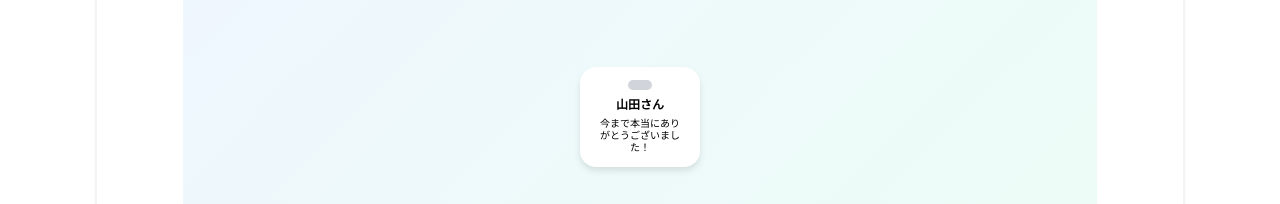
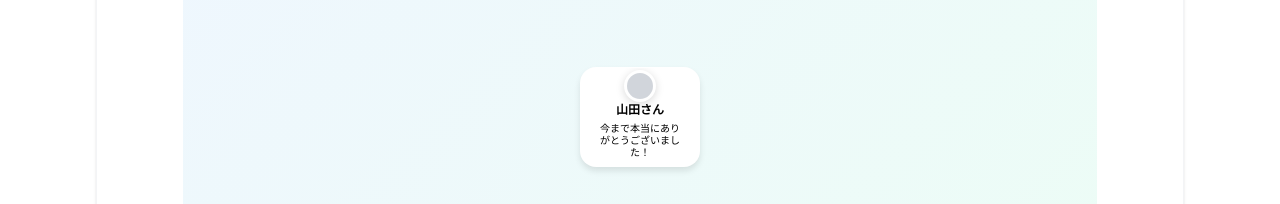
Before and after one commit to takumitennis/okurun, a Next.js app: page /share/1 in a window 1280 px wide. Shown: the part 448-652 px from the top of the page. Built offline with nearby package versions, Linux system fonts and the light colour scheme.

Commit message:
feat(ui): make photos circular and overlap message cards with white border and shadow

```diff
--- a/components/board/BoardPreview.tsx
+++ b/components/board/BoardPreview.tsx
@@ -166,24 +166,41 @@ export default function BoardPreview({
           {/* カードデザインがある場合は薄いオーバーレイ */}
           {localCardSrc && <div className="absolute inset-0" style={{ backgroundColor: 'rgba(255,255,255,0.8)' }} />}
 
-          <div className="relative z-10 w-full h-full flex flex-col items-center justify-center">
+          <div className="relative z-10 w-full h-full flex flex-col items-center justify-center" style={{ paddingTop: '20px' }}>
             {mounted && localPhoto ? (
-              <img src={localPhoto} alt="" className="rounded-full object-cover mb-2" style={{
-                height: `${AVATAR_SIZE}px`,
-                width: `${AVATAR_SIZE}px`
-              }} />
+              <img
+                src={localPhoto}
+                alt=""
+                className="rounded-full object-cover mb-2"
+                style={{
+                  height: `${AVATAR_SIZE + 8}px`,
+                  width: `${AVATAR_SIZE + 8}px`,
+                  border: '3px solid white',
+                  boxShadow: '0 2px 8px rgba(0, 0, 0, 0.15)',
+                  position: 'absolute',
+                  top: '-10px'
+                }}
+              />
             ) : (
-              <div className="rounded-full mb-2" style={{
-                height: `${AVATAR_SIZE}px`,
-                width: `${AVATAR_SIZE}px`,
-                backgroundColor: '#d1d5db'
-              }} />
+              <div
+                className="rounded-full mb-2"
+                style={{
+                  height: `${AVATAR_SIZE + 8}px`,
+                  width: `${AVATAR_SIZE + 8}px`,
+                  backgroundColor: '#d1d5db',
+                  border: '3px solid white',
+                  boxShadow: '0 2px 8px rgba(0, 0, 0, 0.15)',
+                  position: 'absolute',
+                  top: '-10px'
+                }}
+              />
             )}
             <div className="font-semibold text-center mb-1 px-1" style={{
               color: '#000000',
               lineHeight: '1.3',
               wordBreak: 'break-all',
-              fontSize: `${FONT_SIZE_NAME}px`
+              fontSize: `${FONT_SIZE_NAME}px`,
+              marginTop: '8px'
             }}>
               {localRecipient}
             </div>
@@ -217,18 +234,34 @@ export default function BoardPreview({
             {/* カードデザインがある場合は薄いオーバーレイ */}
             {localCardSrc && <div className="absolute inset-0" style={{ backgroundColor: 'rgba(255,255,255,0.8)' }} />}
 
-            <div className="relative z-10 w-full h-full flex flex-col items-center justify-center">
+            <div className="relative z-10 w-full h-full flex flex-col items-center justify-center" style={{ paddingTop: '20px' }}>
               {message.photo ? (
-                <img src={message.photo} alt="" className="rounded-full object-cover mb-2" style={{
-                  height: `${AVATAR_SIZE}px`,
-                  width: `${AVATAR_SIZE}px`
-                }} />
+                <img
+                  src={message.photo}
+                  alt=""
+                  className="rounded-full object-cover mb-2"
+                  style={{
+                    height: `${AVATAR_SIZE + 8}px`,
+                    width: `${AVATAR_SIZE + 8}px`,
+                    border: '3px solid white',
+                    boxShadow: '0 2px 8px rgba(0, 0, 0, 0.15)',
+                    position: 'absolute',
+                    top: '-10px'
+                  }}
+                />
               ) : (
-                <div className="rounded-full mb-2 flex items-center justify-center" style={{
-                  height: `${AVATAR_SIZE}px`,
-                  width: `${AVATAR_SIZE}px`,
-                  backgroundColor: 'rgba(255,107,107,0.2)'
-                }}>
+                <div
+                  className="rounded-full mb-2 flex items-center justify-center"
+                  style={{
+                    height: `${AVATAR_SIZE + 8}px`,
+                    width: `${AVATAR_SIZE + 8}px`,
+                    backgroundColor: 'rgba(255,107,107,0.2)',
+                    border: '3px solid white',
+                    boxShadow: '0 2px 8px rgba(0, 0, 0, 0.15)',
+                    position: 'absolute',
+                    top: '-10px'
+                  }}
+                >
                   <div className="rounded-full" style={{
                     height: `${AVATAR_SIZE / 2}px`,
                     width: `${AVATAR_SIZE / 2}px`,
@@ -240,7 +273,8 @@ export default function BoardPreview({
                 color: '#000000',
                 lineHeight: '1.3',
                 wordBreak: 'break-all',
-                fontSize: `${FONT_SIZE_NAME}px`
+                fontSize: `${FONT_SIZE_NAME}px`,
+                marginTop: '8px'
               }}>
                 {message.name}
               </div>
```
